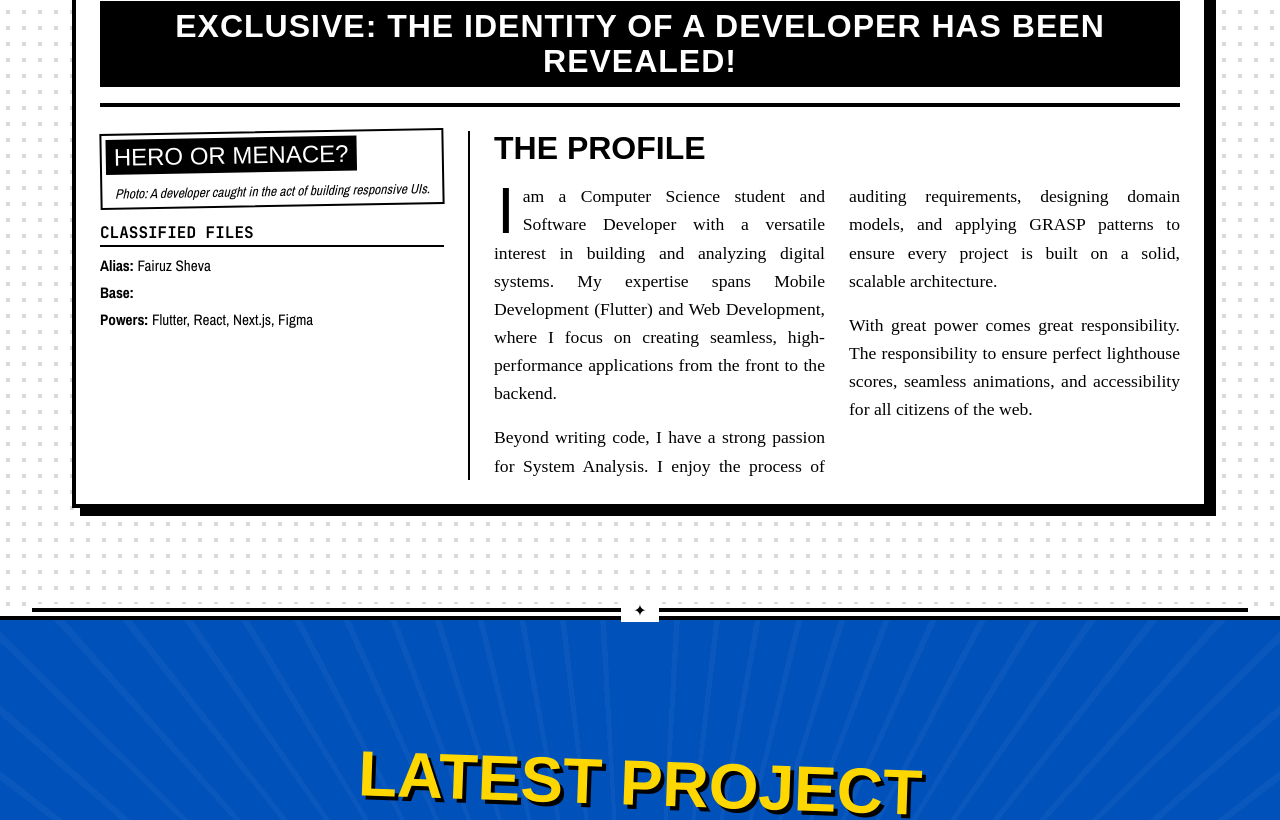
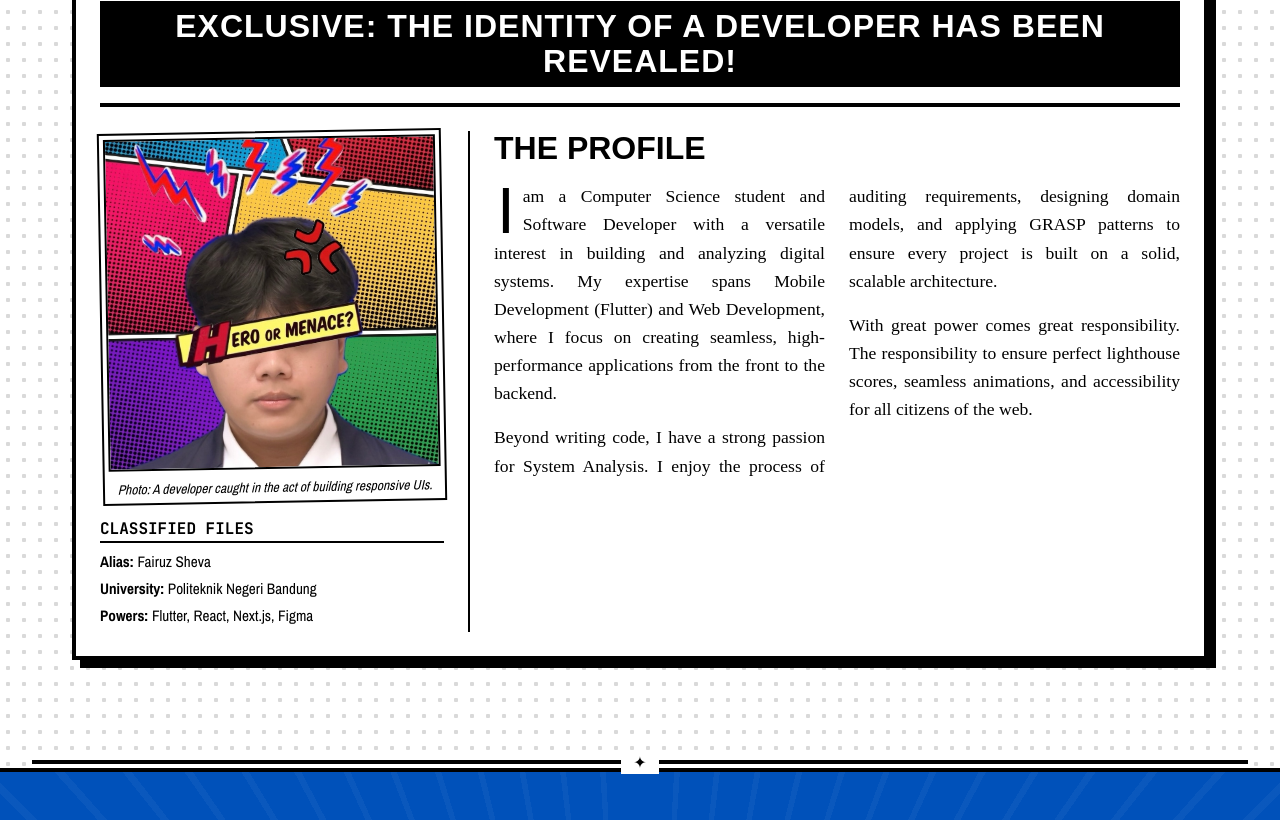
Before and after one commit to Saintfai/learn-comic-portfolio, a Next.js app: page / in a window 1280 px wide. Shown: the part 1100-1920 px from the top of the page. Built offline with nearby package versions, Linux system fonts and the light colour scheme; a web font is replaced by a local one.

Commit message:
Add profile image and update profile field

```diff
--- a/app/components/AboutSection.tsx
+++ b/app/components/AboutSection.tsx
@@ -8,7 +8,7 @@ export default function AboutSection() {
       {/* Decorative Background Bubbles */}
       <div className="bg-decorations">
         <div className="decor-caption" style={{ top: "8%", left: "3%" }}>
-          IN BANDUNG, JAWA BARAT...
+          SOMEWHERE, IN BANDUNG ...
         </div>
         <div className="decor-bubble decor-speech float-slow" style={{ top: "15%", right: "2%" }}>
           EXTRA! EXTRA!
@@ -35,8 +35,12 @@ export default function AboutSection() {
               {/* Left Column: Photo/Profile */}
               <div className="newspaper-sidebar">
                 <div className="newspaper-photo-frame">
-                  <div className="newspaper-photo-placeholder">
-                    <span className="photo-text">HERO OR MENACE?</span>
+                  <div className="newspaper-photo-container">
+                    <img
+                      src="/IMG_6489.JPG.jpeg"
+                      alt="Developer profile photo"
+                      className="newspaper-photo"
+                    />
                   </div>
                   <p className="newspaper-caption">Photo: A developer caught in the act of building responsive UIs.</p>
                 </div>
@@ -44,7 +48,7 @@ export default function AboutSection() {
                   <h4 className="stats-title">CLASSIFIED FILES</h4>
                   <ul className="stats-list">
                     <li><strong>Alias:</strong> {profile.alias}</li>
-                    <li><strong>Base:</strong> {profile.location}</li>
+                    <li><strong>University:</strong> {profile.University}</li>
                     <li><strong>Powers:</strong> {profile.skills.join(", ")}</li>
                   </ul>
                 </div>
```
